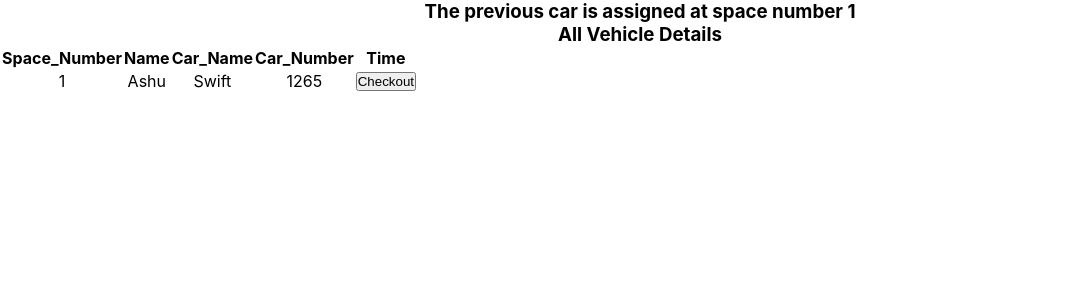
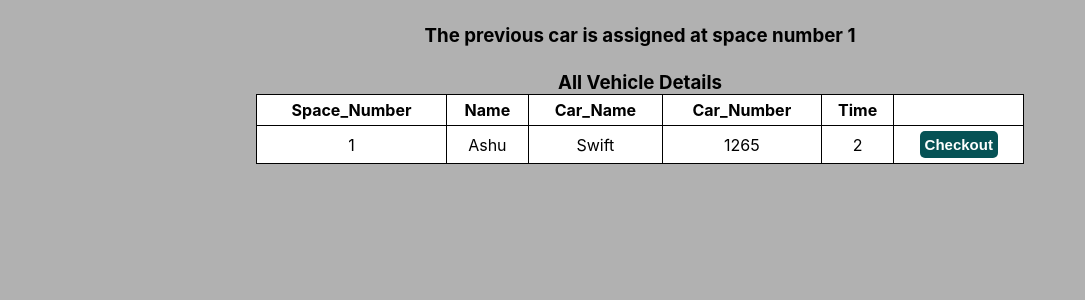
Before and after one commit to AshishSaini123/ParkingApp, a React (Create React App) app in the folder park/: page /vehiclelist in a window 1280 px wide. Shown: the top 300 px of the page, without its empty margins (0-1085 px from the left). Built offline with nearby package versions, Linux system fonts and the light colour scheme.

Commit message:
done with the frontend part of the app

```diff
--- a/park/src/@types/User.ts
+++ b/park/src/@types/User.ts
@@ -3,4 +3,5 @@ export type User={
     car_name?:string,
     car_number?:string,
     space_number:number,
+    parking_hrs?:string,
 }
--- a/park/src/components/Checkout.tsx
+++ b/park/src/components/Checkout.tsx
@@ -6,7 +6,7 @@ import {useParams} from "react-router-dom"
 import { InitialReducer } from "../@types/initialReducer";
 import { User } from "../@types/User";
 import { DelAction } from "./action";
-
+import "../styles/Checkout.css"
 type para={
     index?:number;
 }
@@ -15,6 +15,7 @@ const Checkout:React.FC=()=>{
     const[chk_out_car,setCar]=useState<User>({name:'',car_name:'',car_number:'',space_number:0});
     const [status,setStatus]=useState<Boolean>(false);
     const [loading,setLoading]=useState<Boolean>(false);
+    const [money,setMoney]=useState<number>(0);
 
     const param:para=useParams();
 
@@ -33,6 +34,20 @@ const Checkout:React.FC=()=>{
 
         setCar(checkout_car[0]);
 
+        if(typeof checkout_car[0].parking_hrs==="string"){
+            let total_hr:number=parseInt(checkout_car[0].parking_hrs);
+            let cost;
+            if(total_hr>2){
+                cost=(total_hr-2)*10+10;
+            }
+            else{
+                cost=10;
+            }
+            setMoney(cost);
+        }
+        else{
+            setMoney(0);
+        }
     }
 
     useEffect(() => {
@@ -47,14 +62,17 @@ const Checkout:React.FC=()=>{
         },1000)
         DelAction(chk_out_car,dispatch)();
     }
+
+
     return (
-        <div>
+        <div className="status_container">
+            <h1>Checkout</h1>
             {status?
             <div>
                 {loading?<h4>...loading</h4>:<h3>You have paid the bill now you can take out your car....Thank you</h3>}
             </div>:
             <div>
-                <h3>{`Hello ${chk_out_car?.name}...We hope you had a good parking experience with us...All you need to pay ${5} to us for this parking`}</h3>
+                <h3>{`Hello ${chk_out_car?.name}...We hope you had a good parking experience with us...All you need to pay ${money}$ to us for this parking`}</h3>
                 <button onClick={handleClick}>Pay Now</button>
             </div>}
         </div>
--- a/park/src/components/VehicleDetails.tsx
+++ b/park/src/components/VehicleDetails.tsx
@@ -9,7 +9,7 @@ const VehicleDetails:React.FC=()=>{
 
     const dispatch=useDispatch();
     const nav=useNavigate();
-    const [details,setDetails]=useState<User>({name:'',car_name:'',car_number:'',space_number:0});
+    const [details,setDetails]=useState<User>({name:'',car_name:'',car_number:'',space_number:0,parking_hrs:''});
     const handleChange=(e:React.ChangeEvent<HTMLInputElement>)=>{
         const {name,value}=e.target;
         setDetails({...details,[name]:value});
@@ -24,16 +24,12 @@ const VehicleDetails:React.FC=()=>{
         e.preventDefault();
 
         if(val.free.length===0){
-            alert("Parkiing is Full");
+            alert("Parking is Full");
         }
         else{
-
-        console.log("free is now change",val.free);
         let index=Math.floor(Math.random()*(val.free.length));
-        console.log("val.free[index] is " ,val.free[index])
         details.space_number=val.free[index];
         setDetails(details);
-        console.log("details after space is",details);
         AddAction(details,dispatch)();
         nav("/vehiclelist")
         }
@@ -46,7 +42,8 @@ const VehicleDetails:React.FC=()=>{
             <form onSubmit={(e)=>handleSubmit(e)}>
                 <input type="text" name="name" onChange={(e)=>handleChange(e)} placeholder="Enter Name" />
                 <input type="text" name="car_name" onChange={(e)=>handleChange(e)} placeholder="Enter Car Name" />
-                <input type="text" name="car_number"onChange={(e)=>handleChange(e)} placeholder="Enter Car number" />
+                <input type="text" name="car_number" onChange={(e)=>handleChange(e)} placeholder="Enter Car number" />
+                <input type="text" name="parking_hrs" onChange={(e)=>handleChange(e)} placeholder="Enter parking hrs" />
                 <button type="submit">Submit</button>
             </form>
         </div>
--- a/park/src/components/VehicleList.tsx
+++ b/park/src/components/VehicleList.tsx
@@ -3,14 +3,10 @@
 
 import React from "react";
 import{useSelector} from "react-redux"
-import { useState } from "react";
 import { InitialReducer } from "../@types/initialReducer";
-// import { DelAction } from "./action";
-import { User } from "../@types/User";
-import {useDispatch} from "react-redux"
 import {useNavigate} from "react-router-dom";
+import "../styles/VehicleList.css"
 const VehicleList:React.FC=()=>{
-    // const dispatch=useDispatch();
     const nav=useNavigate();
     const data:InitialReducer=useSelector<InitialReducer,InitialReducer>((state:InitialReducer)=>{
         return state;
@@ -18,14 +14,13 @@ const VehicleList:React.FC=()=>{
     console.log(data);
     const handleClick=(i:number)=>{
         nav(`/checkout/${i}`)
-        // DelAction(i,dispatch)();
     }
     return (
-        <div>
+        <div className="table_container">
             <h3>{`The previous car is assigned at space number ${data.alloted[data.alloted.length-1].space_number}`}</h3>
             <h3> All Vehicle Details</h3>
 
-            <div>
+            <div className="car_table">
                 <table>
                     <tr>
                         <th>Space_Number</th>
@@ -41,6 +36,7 @@ const VehicleList:React.FC=()=>{
                             <td>{ele.name}</td>
                             <td>{ele.car_name}</td>
                             <td>{ele.car_number}</td>
+                            <td>{ele.parking_hrs}</td>
                             <td><button onClick={()=>handleClick(ele.space_number)}>Checkout</button></td>
                         </tr>
                     )
--- a/park/src/components/reducer.tsx
+++ b/park/src/components/reducer.tsx
@@ -2,7 +2,7 @@ import { Action } from "../@types/Action";
 import { InitialReducer } from "../@types/initialReducer";
 
 const initial:InitialReducer={
-    alloted:[{name:'Ashu',car_name:'Swift',car_number:'1265',space_number:1}],
+    alloted:[{name:'Ashu',car_name:'Swift',car_number:'1265',space_number:1,parking_hrs:'2'}],
     free:[0,2,3,4,5,6,7,8,9,10]
 }
 
--- /dev/null
+++ b/park/src/styles/Checkout.css
@@ -0,0 +1,36 @@
+*{
+    margin: 0;
+    padding: 0;
+    box-sizing: border-box;
+}
+.status_container{
+    width: 100vw;
+    height: 100vh;
+    background-color: rgba(0, 0, 0, 0.307);
+}
+.status_container>h1{
+    padding-top: 15vh;
+}
+.status_container>div{
+    width: 50%;
+    margin: auto;
+    padding-top: 2vh;
+}
+
+.status_container>div>h3{
+    background-color:  rgba(115, 30, 30, 0.307);
+    padding: 15px;
+    border-radius: 15px;
+}
+.status_container>div>button{
+    background-color:rgba(117, 5, 5, 0.838);
+    padding: 15px;
+    font-size: 15px;
+    border: none;
+    outline: none;
+    border-radius: 15px;
+    color: white;
+    font-weight: 550;
+    cursor: pointer;
+    margin-top: 3vh;
+}
--- /dev/null
+++ b/park/src/styles/VehicleList.css
@@ -0,0 +1,40 @@
+*{
+    margin: 0;
+    padding: 0;
+    box-sizing: border-box;
+}
+.table_container{
+    width: 100vw;
+    height: 100vh;
+    background-color: rgba(0, 0, 0, 0.307);
+}
+
+.table_container>h3{
+    padding-top:3vh ;
+}
+.car_table{
+    width: 60%;
+    margin: auto;
+}
+.car_table>table{
+    width: 100%;
+}
+.car_table>table,th,td{
+    border: 1px solid black;
+    border-collapse: collapse;
+    background-color: #fff;
+}
+th,td{
+    padding: 5px;
+}
+td>button{
+    background-color:rgb(6, 82, 85);
+    padding: 5px;
+    font-size: 15px;
+    border: none;
+    outline: none;
+    border-radius: 5px;
+    color: white;
+    font-weight: 550;
+    cursor: pointer;
+}
```
